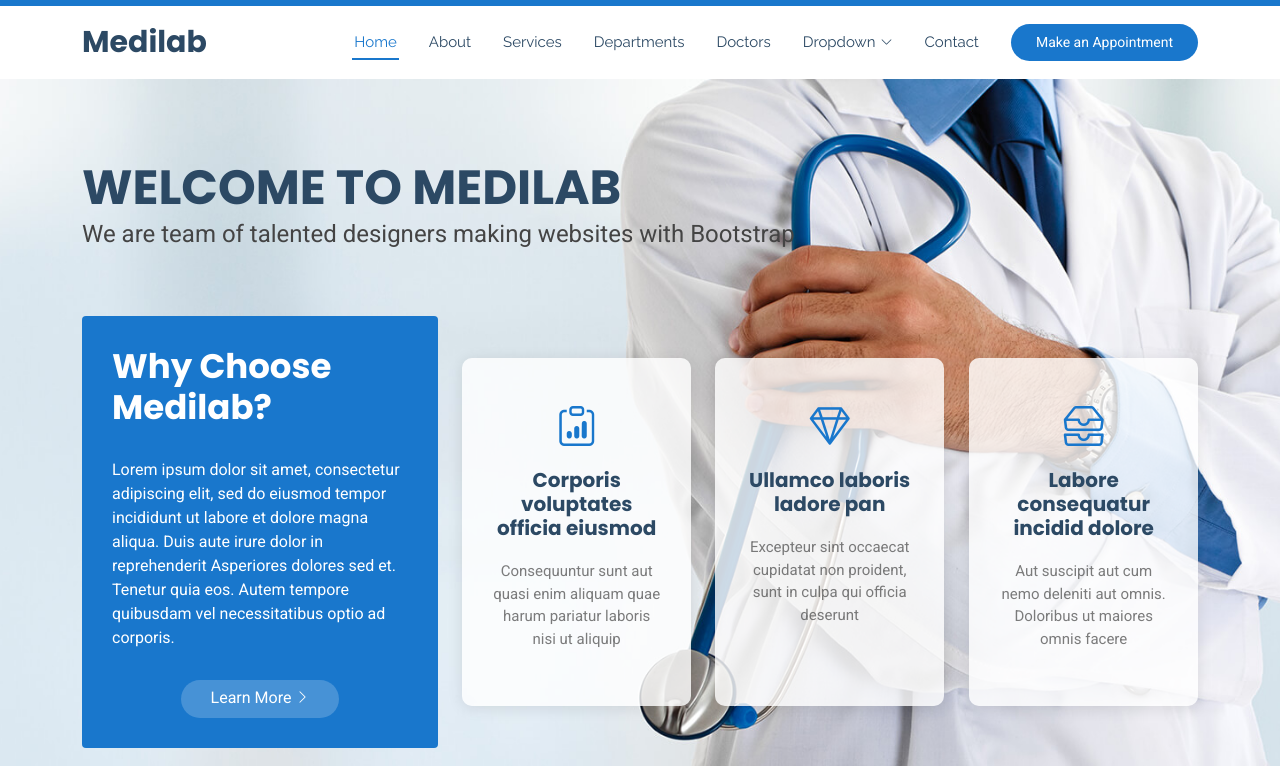
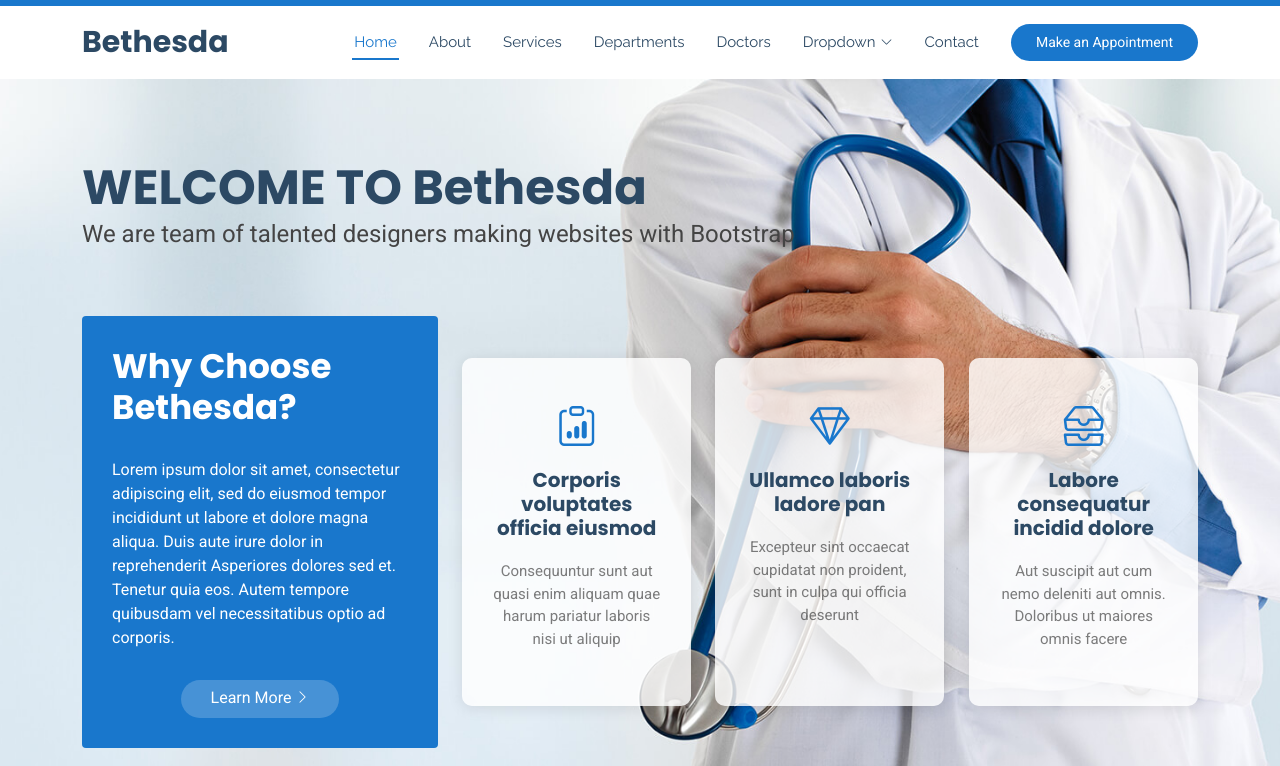
Before and after one commit to arnoldkouakep/medilab, a plain HTML site: page index.html in a window 1280 px wide. Shown: the part 34-800 px from the top of the page. Drawn offline with Linux system fonts and the light colour scheme.

Commit message:
Modify title name.

```diff
--- a/index.html
+++ b/index.html
@@ -4,7 +4,7 @@
 <head>
   <meta charset="utf-8">
   <meta content="width=device-width, initial-scale=1.0" name="viewport">
-  <title>Index - Medilab Bootstrap Template</title>
+  <title>Index - Bethesda Bootstrap Template</title>
   <meta name="description" content="">
   <meta name="keywords" content="">
 
@@ -29,8 +29,8 @@
   <link href="assets/css/main.css" rel="stylesheet">
 
   <!-- =======================================================
-  * Template Name: Medilab
-  * Template URL: https://bootstrapmade.com/medilab-free-medical-bootstrap-theme/
+  * Template Name: Bethesda
+  * Template URL: https://bootstrapmade.com/bethesda-free-medical-bootstrap-theme/
   * Updated: Aug 07 2024 with Bootstrap v5.3.3
   * Author: BootstrapMade.com
   * License: https://bootstrapmade.com/license/
@@ -62,7 +62,7 @@
         <a href="index.html" class="logo d-flex align-items-center me-auto">
           <!-- Uncomment the line below if you also wish to use an image logo -->
           <!-- <img src="assets/img/logo.png" alt=""> -->
-          <h1 class="sitename">Medilab</h1>
+          <h1 class="sitename">Bethesda</h1>
         </a>
 
         <nav id="navmenu" class="navmenu">
@@ -112,14 +112,14 @@
       <div class="container position-relative">
 
         <div class="welcome position-relative" data-aos="fade-down" data-aos-delay="100">
-          <h2>WELCOME TO MEDILAB</h2>
+          <h2>WELCOME TO Bethesda</h2>
           <p>We are team of talented designers making websites with Bootstrap</p>
         </div><!-- End Welcome -->
 
         <div class="content row gy-4">
           <div class="col-lg-4 d-flex align-items-stretch">
             <div class="why-box" data-aos="zoom-out" data-aos-delay="200">
-              <h3>Why Choose Medilab?</h3>
+              <h3>Why Choose Bethesda?</h3>
               <p>
                 Lorem ipsum dolor sit amet, consectetur adipiscing elit, sed do eiusmod tempor incididunt ut labore et dolore magna aliqua. Duis aute irure dolor in reprehenderit
                 Asperiores dolores sed et. Tenetur quia eos. Autem tempore quibusdam vel necessitatibus optio ad corporis.
@@ -997,7 +997,7 @@
       <div class="row gy-4">
         <div class="col-lg-4 col-md-6 footer-about">
           <a href="index.html" class="logo d-flex align-items-center">
-            <span class="sitename">Medilab</span>
+            <span class="sitename">Bethesda</span>
           </a>
           <div class="footer-contact pt-3">
             <p>A108 Adam Street</p>
@@ -1061,7 +1061,7 @@
     </div>
 
     <div class="container copyright text-center mt-4">
-      <p>© <span>Copyright</span> <strong class="px-1 sitename">Medilab</strong> <span>All Rights Reserved</span></p>
+      <p>© <span>Copyright</span> <strong class="px-1 sitename">Bethesda</strong> <span>All Rights Reserved</span></p>
       <div class="credits">
         <!-- All the links in the footer should remain intact. -->
         <!-- You can delete the links only if you've purchased the pro version. -->
```
